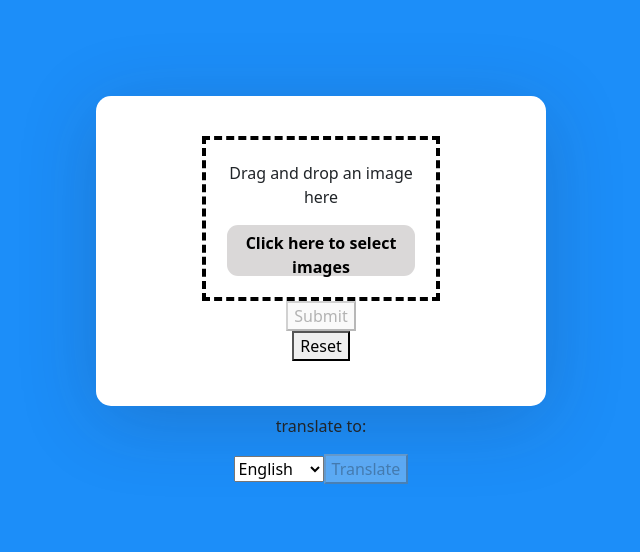
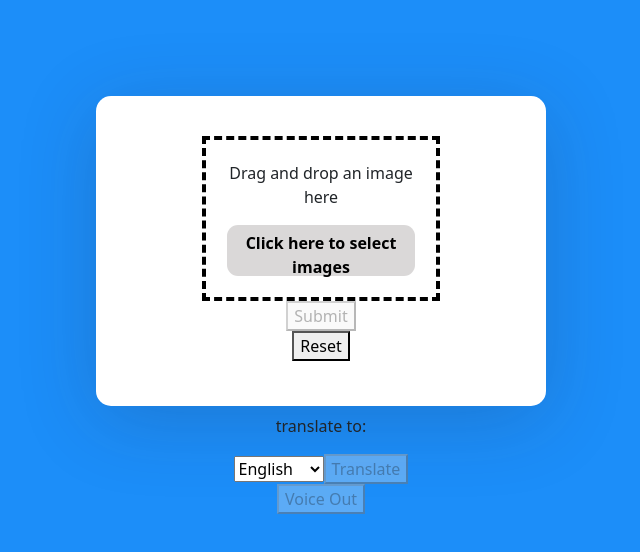
Before and after one commit to kellock117/ImageCaption, a React (Create React App) app in the folder frontend/: page / in a window 1280 px wide. Shown: the top 552 px of the page, without its empty margins (319-959 px from the left). Built offline with nearby package versions, Linux system fonts and the light colour scheme; no server answers.

Commit message:
voice out created

```diff
--- /dev/null
+++ b/frontend/src/components/main/audio.component.js
@@ -0,0 +1,52 @@
+import React from "react";
+
+export default function Audio({ text, language }) {
+  var voices = [];
+  function setVoiceList() {
+    voices = window.speechSynthesis.getVoices();
+  }
+  setVoiceList();
+  if (window.speechSynthesis.onvoiceschanged !== undefined) {
+    window.speechSynthesis.onvoiceschanged = setVoiceList;
+  }
+
+  const tts = () => {
+    if (!window.speechSynthesis) {
+      alert("Unsupported Browser");
+      return;
+    }
+
+    var lang = language;
+    var utterThis = new SpeechSynthesisUtterance(text);
+
+    var voiceFound = false;
+
+    for (var i = 0; i < voices.length; i++) {
+      if (
+        voices[i].lang.indexOf(lang) >= 0 ||
+        voices[i].lang.indexOf(lang.replace("-", "_")) >= 0
+      ) {
+        utterThis.voice = voices[i];
+        voiceFound = true;
+      }
+    }
+    if (!voiceFound) {
+      alert("voice not found");
+      return;
+    }
+
+    utterThis.lang = lang;
+    utterThis.pitch = 1;
+    utterThis.rate = 1;
+
+    window.speechSynthesis.speak(utterThis);
+  };
+
+  return (
+    <div>
+      <button disabled={!text} onClick={tts}>
+        Voice Out
+      </button>
+    </div>
+  );
+}
--- a/frontend/src/components/main/captioning/submitButton.component.js
+++ b/frontend/src/components/main/captioning/submitButton.component.js
@@ -11,7 +11,7 @@ export default function SubmitButton({ image, onSubmit }) {
     })
       .then(response => response.json())
       .then(result => {
-        onSubmit(result);
+        onSubmit(result, "en");
       })
       .catch(error => {
         console.error("Error:", error);
--- a/frontend/src/components/main/output.component.js
+++ b/frontend/src/components/main/output.component.js
@@ -1,11 +1,13 @@
 import React from "react";
 import Translation from "./translation.component";
+import Audio from "./audio.component";
 
-export default function Output({ output, onSubmit }) {
+export default function Output({ output, language, onSubmit }) {
   return (
     <div>
       <h1>{output}</h1>
       <Translation text={output} onSubmit={onSubmit} />
+      <Audio text={output} language={language} />
     </div>
   );
 }
--- a/frontend/src/components/main/translation.component.js
+++ b/frontend/src/components/main/translation.component.js
@@ -18,7 +18,7 @@ export default function translation({ text, onSubmit }) {
     })
       .then(response => response.json())
       .then(result => {
-        onSubmit(result);
+        onSubmit(result, translateTo);
       });
   };
   return (
--- a/frontend/src/pages/main.js
+++ b/frontend/src/pages/main.js
@@ -6,12 +6,15 @@ import Output from "../components/main/output.component";
 export default function Captioning() {
   const [image, setImage] = useState(null);
   const [result, setResult] = useState(null);
+  const [language, setLanguage] = useState("en");
+
   const onDrop = acceptedFiles => {
     const file = acceptedFiles[0];
     setImage(file);
   };
-  const onSubmit = output => {
+  const onSubmit = (output, languague) => {
     setResult(output);
+    setLanguage(languague);
   };
   const reset = () => {
     setImage(null);
@@ -28,7 +31,7 @@ export default function Captioning() {
         <button onClick={reset}>Reset</button>
       </div>
       {/* display the result */}
-      <Output output={result} onSubmit={onSubmit} />
+      <Output output={result} language={language} onSubmit={onSubmit} />
     </div>
   );
 }
```
Also changed, not shown: 2 other files (tests, documents, lock files or other folders).
